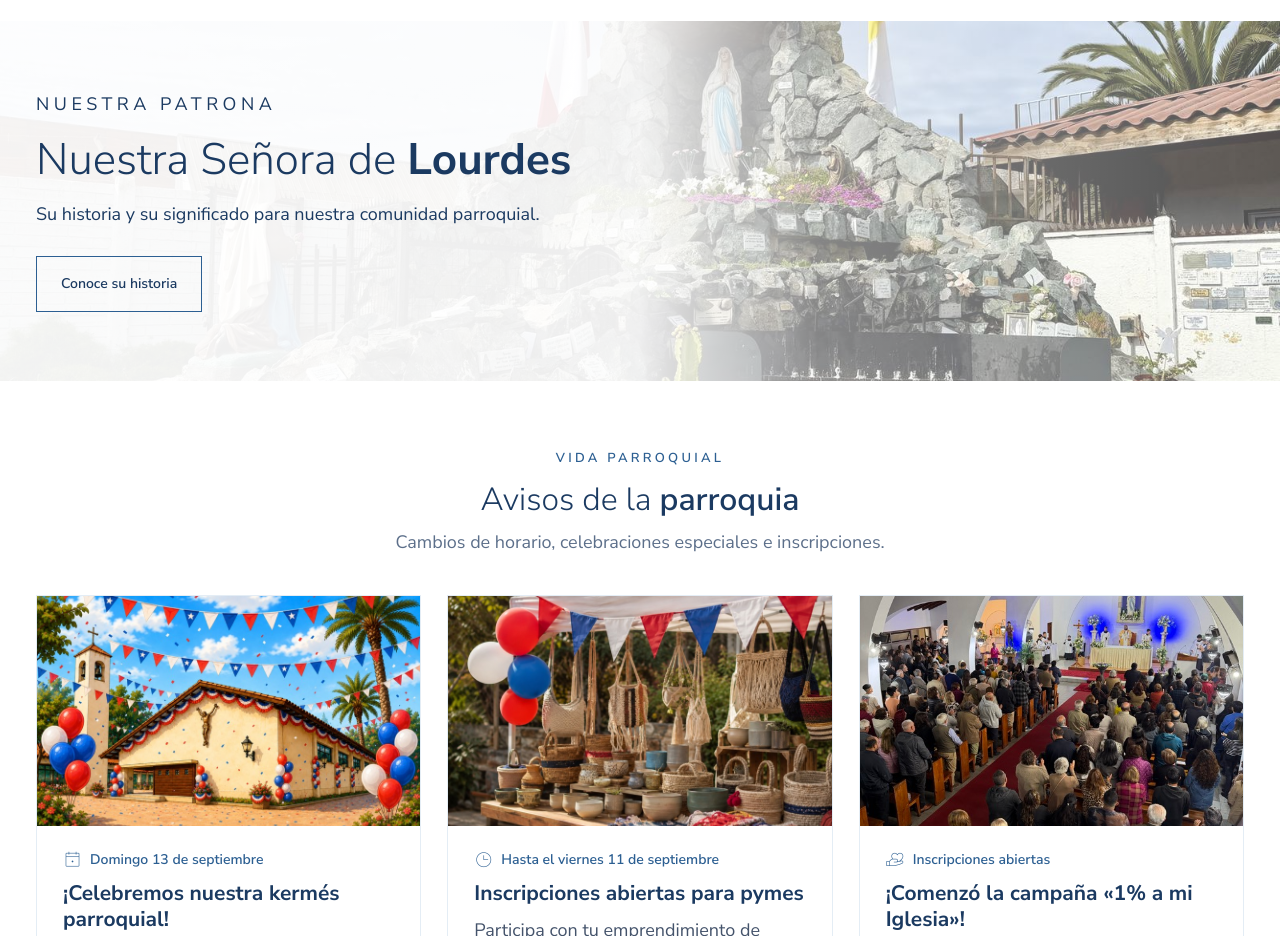
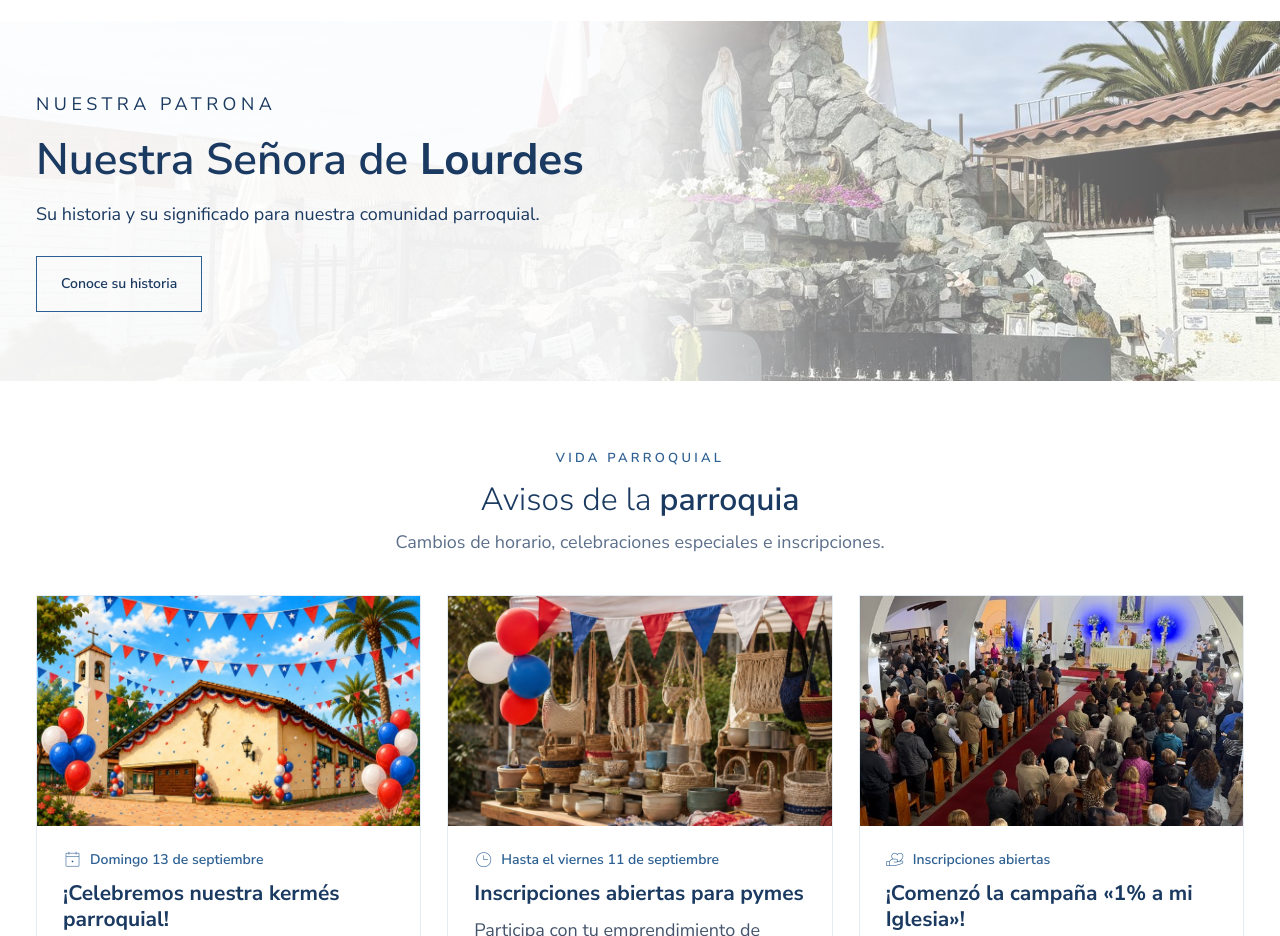
Before and after one commit to jloayzaes/parroquia-lourdes-laserena, a plain HTML site: page sitio/index.html in a window 1280 px wide. Shown: the part 1700-2636 px from the top of the page. Drawn offline with nearby package versions, Linux system fonts and the light colour scheme.

Commit message:
El título de la Patrona sube a 600
Tercera vez que la parroquia pide que ese título en concreto sea más
grueso: con Montserrat en su momento, y ahora con Nunito Sans. Sobre la
fotografía el peso 300 cuesta de leer.

Queda como la única excepción a la regla de que los títulos van
livianos, anotada en el CSS y en CLAUDE.md para que no la "corrijan"
después. El <strong> de «Lourdes» sigue en 700, así que las dos mitades
casi no se distinguen; es el precio de que el título se lea.

El contraste no cambia —9,92:1 en el peor de cinco anchos—, porque lo
que se mide es el píxel más oscuro bajo el texto y no depende del grosor.

Co-Authored-By: Claude Opus 5 <noreply@anthropic.com>

```diff
--- a/sitio/assets/css/sitio.css
+++ b/sitio/assets/css/sitio.css
@@ -559,9 +559,13 @@ img.ficha__foto { width: 100%; height: 100%; object-fit: contain; padding: 12px;
    zona transparente del velo, y el contraste caía a 2,5:1. Atado al 46 % se
    queda siempre a la izquierda del quiebre del degradado. */
 .banda-patrona__contenido { position: relative; max-width: min(660px, 46%); }
-/* Peso 400 y no 200: sobre la fotografía, la Montserrat extrafina costaba
-   de leer. La parroquia lo pidió expresamente. */
-.banda-patrona h2 { font: 300 44px/1.1 var(--fuente); color: var(--azul); margin-bottom: 16px; }
+/* Peso 600 y no 300: es la única excepción a la regla de que los títulos van
+   livianos. Sobre la fotografía el 300 cuesta de leer, y la parroquia pidió dos
+   veces que este título en concreto fuera más grueso —primero con Montserrat y
+   otra vez con Nunito Sans—. El <strong> de «Lourdes» queda en 700, así que la
+   diferencia entre las dos mitades es sutil; es el precio de la legibilidad y
+   está aceptado. */
+.banda-patrona h2 { font: 600 44px/1.1 var(--fuente); color: var(--azul); margin-bottom: 16px; }
 .banda-patrona h2 strong { font-weight: 700; }
 .banda-patrona p { font: 400 18px/1.65 var(--fuente); color: var(--azul); margin-bottom: 26px; }
 
```
Also changed, not shown: 1 other file.
